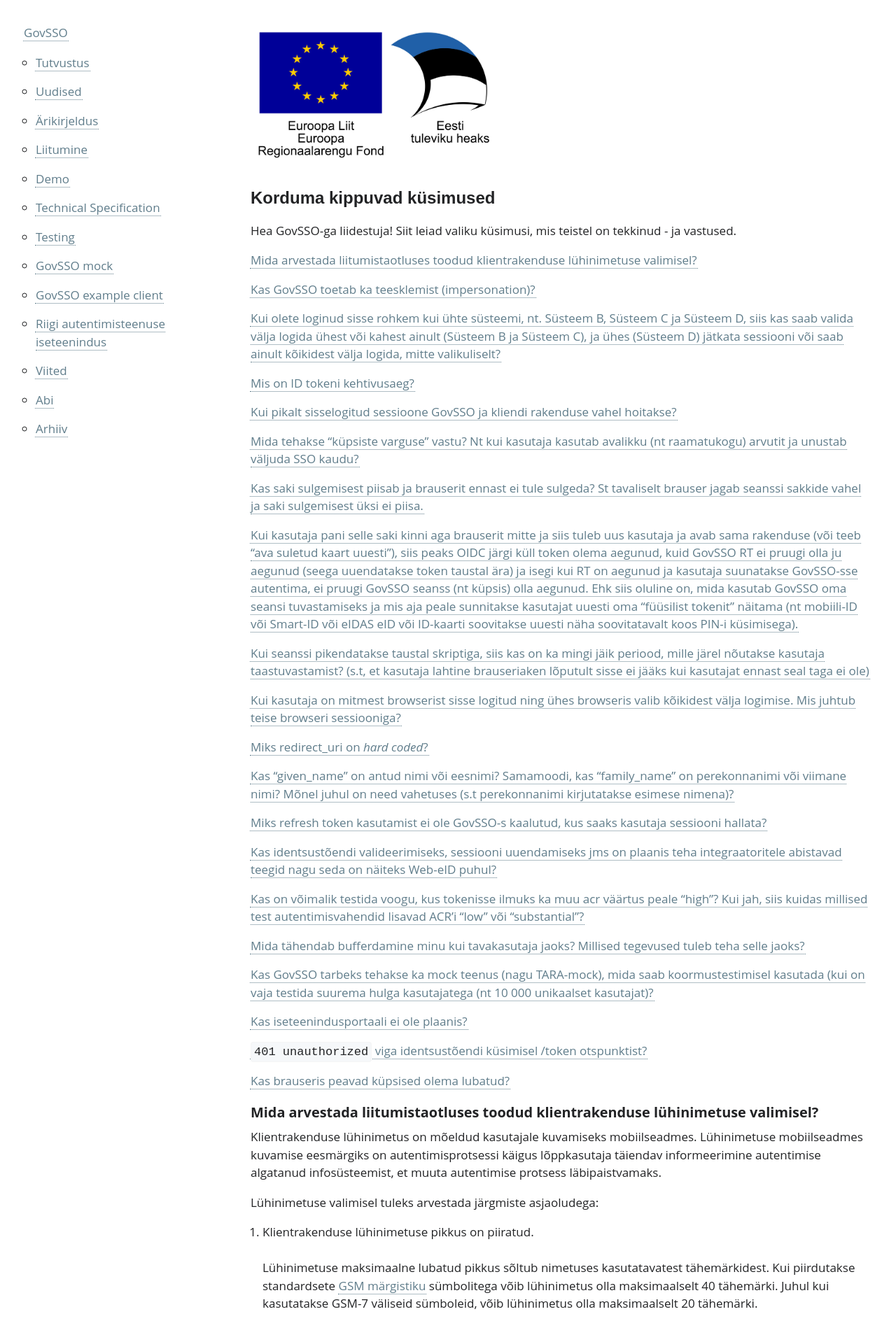
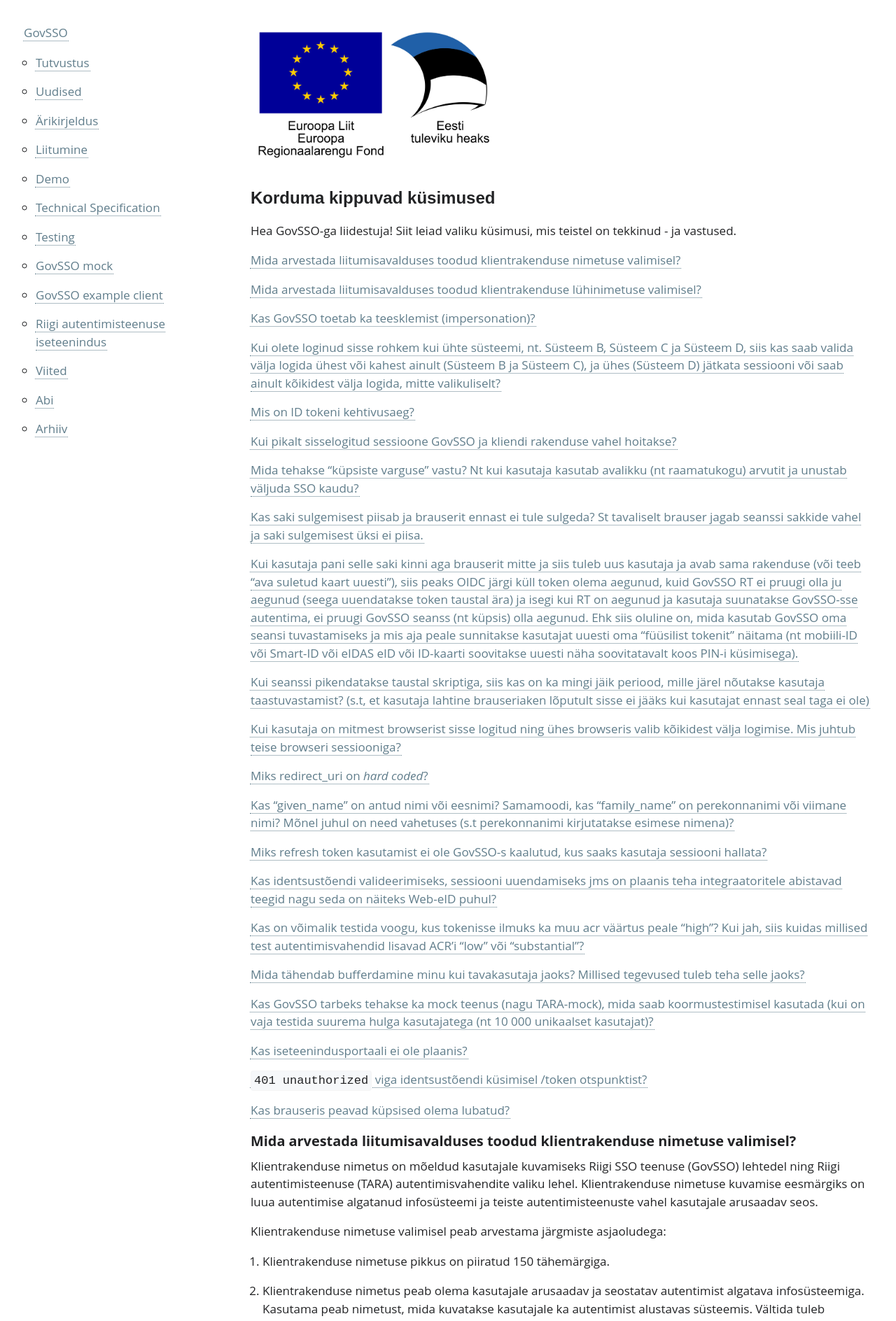
Before and after one commit to e-gov/GOVSSO, a Jekyll site: the page built from Faq.md, in a window 1280 px wide. Shown: the top 1888 px of the page at 70% size. Built offline with Jekyll 4.4.1, drawn with Linux system fonts in a browser that asks for light colours; some of the changed text lies outside the part shown.

Commit message:
AUT-755 add name and short name help texts

```diff
--- a/Faq.md
+++ b/Faq.md
@@ -12,15 +12,31 @@ Hea GovSSO-ga liidestuja! Siit leiad valiku küsimusi, mis teistel on tekkinud -
 - TOC
 {:toc}
 
-## Mida arvestada liitumistaotluses toodud klientrakenduse lühinimetuse valimisel?
+## Mida arvestada liitumisavalduses toodud klientrakenduse nimetuse valimisel?
 
-Klientrakenduse lühinimetus on mõeldud kasutajale kuvamiseks mobiilseadmes. Lühinimetuse mobiilseadmes kuvamise eesmärgiks on autentimisprotsessi käigus lõppkasutaja täiendav informeerimine autentimise algatanud infosüsteemist, et muuta autentimise protsess läbipaistvamaks.
+Klientrakenduse nimetus on mõeldud kasutajale kuvamiseks Riigi SSO teenuse (GovSSO) lehtedel ning Riigi autentimisteenuse (TARA) autentimisvahendite valiku lehel. Klientrakenduse nimetuse kuvamise eesmärgiks on luua autentimise algatanud infosüsteemi ja teiste autentimisteenuste vahel kasutajale arusaadav seos.
 
-Lühinimetuse valimisel tuleks arvestada järgmiste asjaoludega:
+Klientrakenduse nimetuse valimisel peab arvestama järgmiste asjaoludega:
+
+1. Klientrakenduse nimetuse pikkus on piiratud 150 tähemärgiga.
+
+2. Klientrakenduse nimetus peab olema kasutajale arusaadav ja seostatav autentimist algatava infosüsteemiga. Kasutama peab nimetust, mida kuvatakse kasutajale ka autentimist alustavas süsteemis. Vältida tuleb tehnilisi, sisemiseks kasutuseks mõeldud nimetusi ning üldisi nimetusi, mis võivad rakenduda paljudele klientrakendustele (näiteks ei sobi `XYZ v2 toodangteenus` või `e-raamatukogu`).
+
+3. Kui klientrakenduses kasutatakse inglise keeles või vene keeles tõlgitud nimetust, siis tuleb vastavad inglis- ja venekeelse nimetuse tõlked lisada ka Riigi SSO teenuses. Antud tõlkeid kuvatakse vastavalt valitud keelele.
+
+4. Juhul kui klientrakendus on teenus, mis vahendab autentimist mitmele süsteemile (nt SSO teenus) ja need süsteemid on kasutaja jaoks selgelt eristatavad, siis võiks nimetus siiski seostuda üldiselt antud teenustega (näiteks `X ministeeriumi e-teenused`). Kui kasutaja ei erista erinevaid süsteeme, siis peab nimetus põhinema peamisel süsteemil, mis on kasutajale arusaadava identiteediga.
+
+## Mida arvestada liitumisavalduses toodud klientrakenduse lühinimetuse valimisel?
+
+Klientrakenduse lühinimetus on mõeldud kasutajale kuvamiseks mobiilseadmes (näiteks Smart-ID ja Mobiil-ID korral). Lühinimetuse mobiilseadmes kuvamise eesmärgiks on autentimisprotsessi käigus lõppkasutaja täiendav informeerimine autentimise algatanud infosüsteemist, et muuta autentimise protsess läbipaistvamaks.
+
+Klientrakenduse lühinimetuse valimisel peab arvestama järgmiste asjaoludega:
 
 1. Klientrakenduse lühinimetuse pikkus on piiratud. <br/><br/>Lühinimetuse maksimaalne lubatud pikkus sõltub nimetuses kasutatavatest tähemärkidest. Kui piirdutakse standardsete [GSM märgistiku](https://en.wikipedia.org/wiki/GSM_03.38) sümbolitega võib lühinimetus olla maksimaalselt 40 tähemärki. Juhul kui kasutatakse GSM-7 väliseid sümboleid, võib lühinimetus olla maksimaalselt 20 tähemärki.
 
-2. Klientrakenduse lühinimetus peaks olema kasutajale arusaadav ja seostatav autentimist algatava infosüsteemiga. <br/><br/>Kui klientrakenduse nimetuse maksimaalne pikkus ei ületa ülaltoodud piirangut võib sama nimetust kasutada ka lühinimetuse puhul. Muul juhul võib klientrakenduse lühinimetuse tuletada infosüsteemi täispikast nimetusest. Näiteid klientrakenduse lühinimetustest:`Eesti.ee`, `E-MTA`, `eKool`.
+2. Klientrakenduse lühinimetus peab olema kasutajale arusaadav ja seostatav autentimist algatava infosüsteemiga. Vältida tuleb tehnilisi, sisemiseks kasutuseks mõeldud lühinimetusi, mis ei loo kasutajale seost autenditava infosüsteemiga (näiteks ei sobi `Live SSO V2`). <br/><br/>Kui klientrakenduse nimetuse maksimaalne pikkus ei ületa ülaltoodud piirangut, võib sama nimetust kasutada ka lühinimetuse puhul (näiteks `Riigiandmete register`). Muul juhul võib klientrakenduse lühinimetuse tuletada infosüsteemi täispikast nimetusest (näiteks nimetus `Eesti Vabariigi riigiandmete infosüsteemi (EVRIS) e-teenindus` ning lühinimetus `EVRIS e-teenindus`).
+
+3. Kui klientrakenduses kasutatakse inglise keeles või vene keeles tõlgitud nimetust, siis tuleb vastavad inglis- ja venekeelse lühinime tõlked lisada ka Riigi SSO teenuses. Antud tõlkeid kuvatakse mobiilseadmes vastavalt valitud keelele.
 
 ## Kas GovSSO toetab ka teesklemist (impersonation)?
 
```
